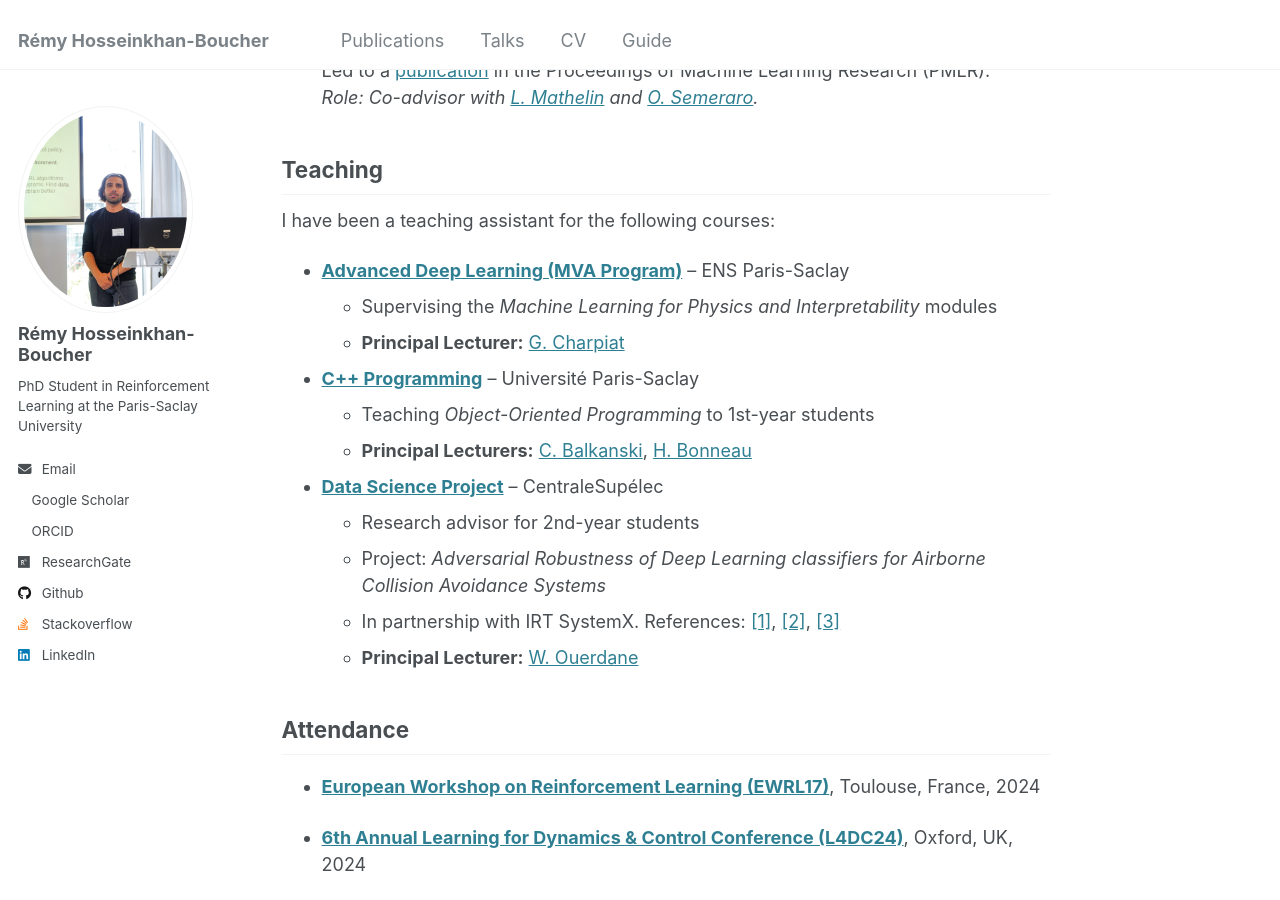
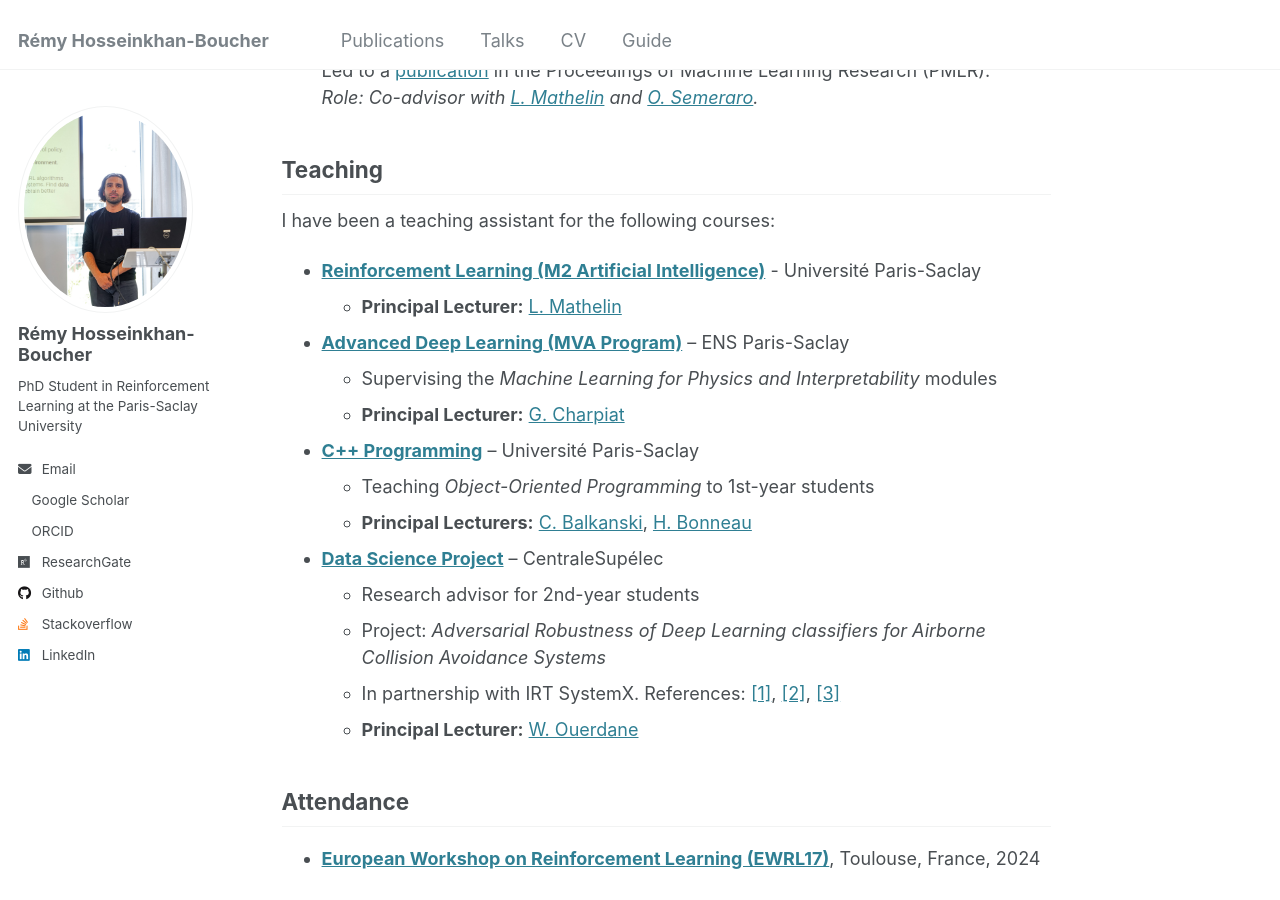
Before and after one commit to ReHoss/rehoss.github.io, a Jekyll site: the page built from _pages/about.md, in a window 1280 px wide and 900 px high, scrolled down 1834 px. Built offline with Jekyll 4.4.1, drawn with Linux system fonts in a browser that asks for light colours.

Commit message:
Add entry in Teaching (RL)

```diff
--- a/_pages/about.md
+++ b/_pages/about.md
@@ -66,6 +66,9 @@ I hold an [MSc in Artificial Intelligence, Systems, and Data (IASD)](https://www
 
 I have been a teaching assistant for the following courses:
 
+- **[Reinforcement Learning (M2 Artificial Intelligence)](https://www.universite-paris-saclay.fr/formation/master/informatique/m2-artificial-intelligence#presentation)** - Université Paris-Saclay
+    - **Principal Lecturer:** [L. Mathelin](https://perso.limsi.fr/mathelin/)
+
 - **[Advanced Deep Learning (MVA Program)](https://www.lri.fr/~gcharpia/deeppractice/)** – ENS Paris-Saclay
     - Supervising the *Machine Learning for Physics and Interpretability* modules
     - **Principal Lecturer:** [G. Charpiat](https://www.lri.fr/~gcharpia/)
```
